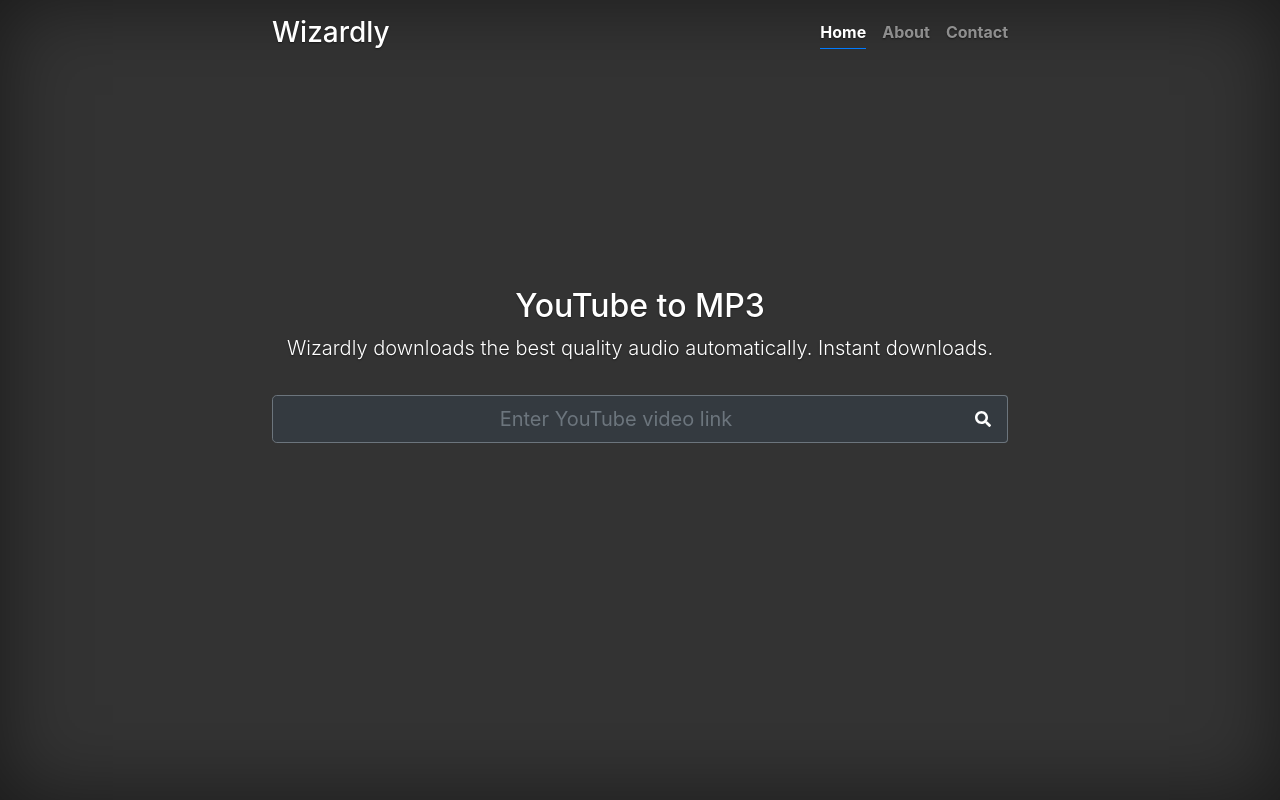
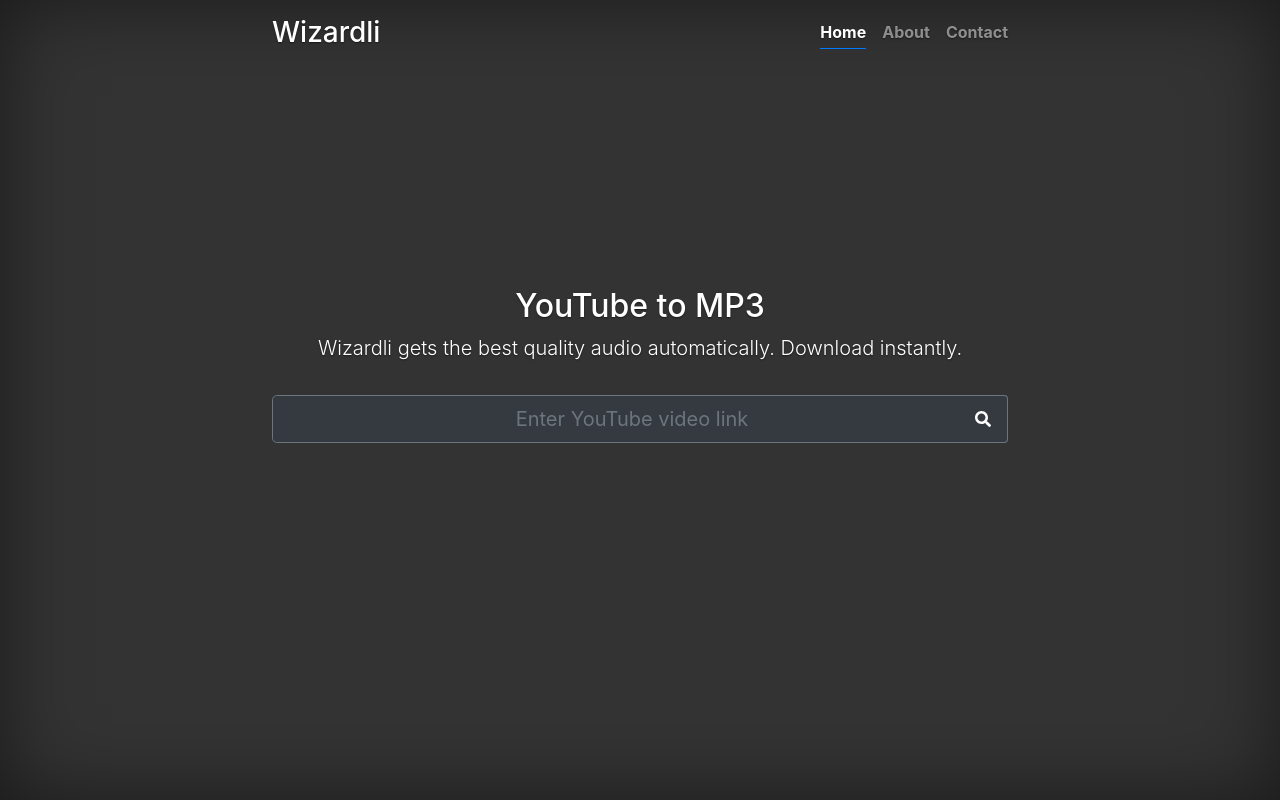
Before and after one commit to petercunha/Wizardli, an Angular app in the folder website/: page / in a window 1280 px wide. Built offline with nearby package versions, Linux system fonts and the light colour scheme.

Commit message:
improvements to frontend. auto delete downloads from server after 15 mins.

```diff
--- a/website/src/app/app.component.html
+++ b/website/src/app/app.component.html
@@ -1,7 +1,7 @@
 <div class="cover-container d-flex h-100 p-3 mx-auto flex-column text-center">
   <header class="masthead mb-auto pb-3">
     <div class="inner">
-      <h3 class="masthead-brand">Wizardly</h3>
+      <h3 class="masthead-brand">Wizardli</h3>
       <nav class="nav nav-masthead justify-content-center">
         <a class="nav-link active" href="#">Home</a>
         <a class="nav-link" href="href">About</a>
@@ -18,16 +18,19 @@
     </div><br>
     <div class="row">
       <div class="col-md-12">
-        <p class="lead">Wizardly downloads the best quality audio automatically. Instant downloads.</p>
+        <p class="lead">Wizardli gets the best quality audio automatically. Download instantly.</p>
       </div>
     </div>
     <div class="row w-100">
       <div class="col-md-12">
         <form (ngSubmit)="onSubmit()">
           <div class="input-group mt-3 mb-5 mb-5">
-            <input [(ngModel)]="videoLink" (input)="onVideoLinkChange($event.target.value)" class="form-control bg-dark text-white border-secondary form-control-lg text-center"
-              name="videoLinkEl" type="text" placeholder="Enter YouTube video link">
+            <input [disabled]="isDownloadInProgress" [(ngModel)]="videoLink" (input)="onVideoLinkChange($event.target.value)"
+              class="pl-5 form-control bg-dark text-white border-secondary form-control-lg text-center" name="videoLinkEl"
+              type="text" placeholder="Enter YouTube video link">
             <span class="input-group-append">
+              <div *ngIf="isDownloadInProgress; then progressBox else searchBox"></div>
+              <ng-template #searchBox>
                 <div *ngIf="isVideoLinkValid; then downloadIcon else searchIcon"></div>
                 <ng-template #searchIcon>
                   <button class="btn btn-dark border-secondary border-left-0 px-3" type="submit">
@@ -37,6 +40,12 @@
                 <ng-template #downloadIcon>
                   <button class="btn btn-primary px-3" type="submit">
                     <fa-icon [icon]="faDownload"></fa-icon>
+                  </button>
+                </ng-template>
+              </ng-template>
+              <ng-template #progressBox>
+                <button class="btn btn-dark border-secondary border-left-0 px-3" type="submit">
+                  <fa-icon [icon]="faSpinner" [spin]="true"></fa-icon>
                 </button>
               </ng-template>
             </span>
@@ -53,7 +62,7 @@
 
   <footer class="mastfoot mt-auto">
     <div class="inner">
-      <!-- <p class="small">Copyright @ Wizardly 2018 -->
+      <!-- <p class="small">Copyright @ Wizardlyi 2018 -->
     </div>
   </footer>
 </div>
--- a/website/src/app/app.component.ts
+++ b/website/src/app/app.component.ts
@@ -1,6 +1,6 @@
 import { Component } from '@angular/core';
 import { HttpClient } from '@angular/common/http';
-import { faSearch, faDownload } from '@fortawesome/free-solid-svg-icons';
+import { faSearch, faDownload, faSpinner } from '@fortawesome/free-solid-svg-icons';
 
 @Component({
   selector: 'app-root',
@@ -13,9 +13,11 @@
   videoLink = '';
   isVideoLinkValid = false;
   downloadLink = '';
+  isDownloadInProgress = false;
   isDownloadComplete = false;
 
   faSearch = faSearch;
+  faSpinner = faSpinner;
   faDownload = faDownload;
 
   constructor(private http: HttpClient) {
@@ -23,23 +25,34 @@
   }
 
   onSubmit() {
+    this.isDownloadComplete = false;
+
     if (this.isVideoLinkValid) {
+      console.log('Video URL requested for download:', this.videoLink);
       const url = `${this.API_URL}/download/${this.videoLink.split('watch?v=')[1]}`;
+      this.videoLink = 'Downloading audio...';
+      this.isDownloadInProgress = true;
+
       this.http.get(url, { responseType: 'text' })
         .subscribe(
           resp => {
-            console.log(resp);
-            const responseLink = `${this.API_URL}/downloadFile/${resp}`;
+            this.downloadLink = `${this.API_URL}/downloadFile/${resp}`;
             this.isDownloadComplete = true;
-            this.downloadLink = responseLink;
-            console.log('response was', responseLink);
+            this.resetDownloadUI();
+            console.log('Download link: ', this.downloadLink);
           },
           err => {
-            console.log('caught an error', err);
+            this.resetDownloadUI();
+            console.log('Error getting download link:', err);
           }
         );
     }
-    console.log('Submitted', this.videoLink);
+  }
+
+  resetDownloadUI() {
+    this.isDownloadInProgress = false;
+    this.isVideoLinkValid = false;
+    this.videoLink = '';
   }
 
   onVideoLinkChange(value: string) {
--- a/website/src/index.html
+++ b/website/src/index.html
@@ -1,14 +1,20 @@
 <!doctype html>
 <html lang="en">
+
 <head>
   <meta charset="utf-8">
-  <title>Wizardly</title>
+  <title>Wizardli</title>
+
   <base href="/">
-
-  <meta name="viewport" content="width=device-width, initial-scale=1">
+  <meta name="description" content="Wizardli converts YouTube videos to MP3 files. We get the best quality audio automatically. Download music for free.">
+  <meta name="keywords" content="Download youtube mp3, 320kbps, high quality, youtube, downloader, audio, mp3">
+  <meta name="author" content="Dynamo Web Solutions (contact us at https://github.com/petercunha)">
+  <meta name="viewport" content="width=device-width, initial-scale=1.0">
   <link rel="icon" type="image/x-icon" href="favicon.ico">
 </head>
+
 <body>
   <app-root></app-root>
 </body>
+
 </html>
```
Also changed, not shown: 1 other file (tests, documents, lock files or other folders). Lines whose indentation alone changed are shown as unchanged.
